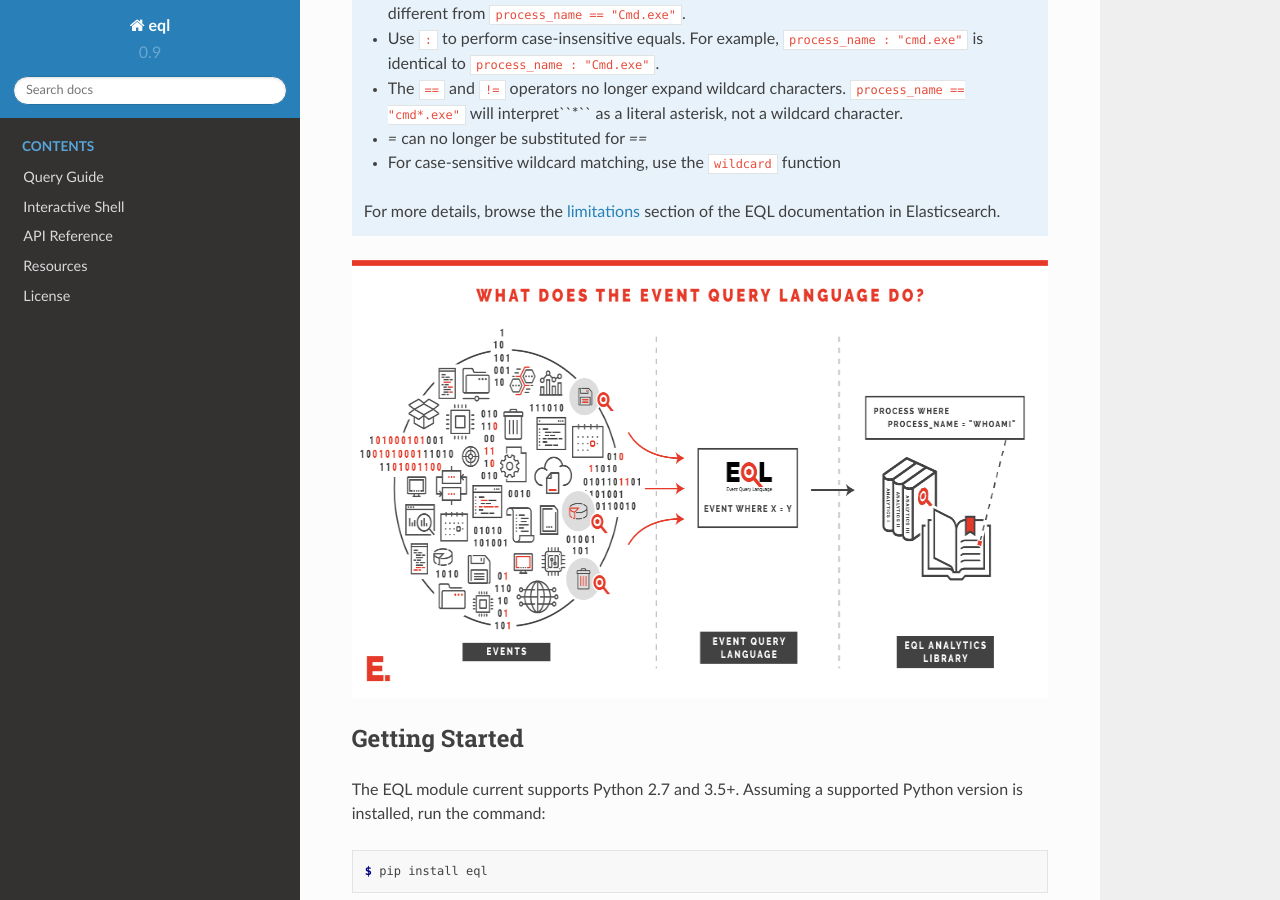
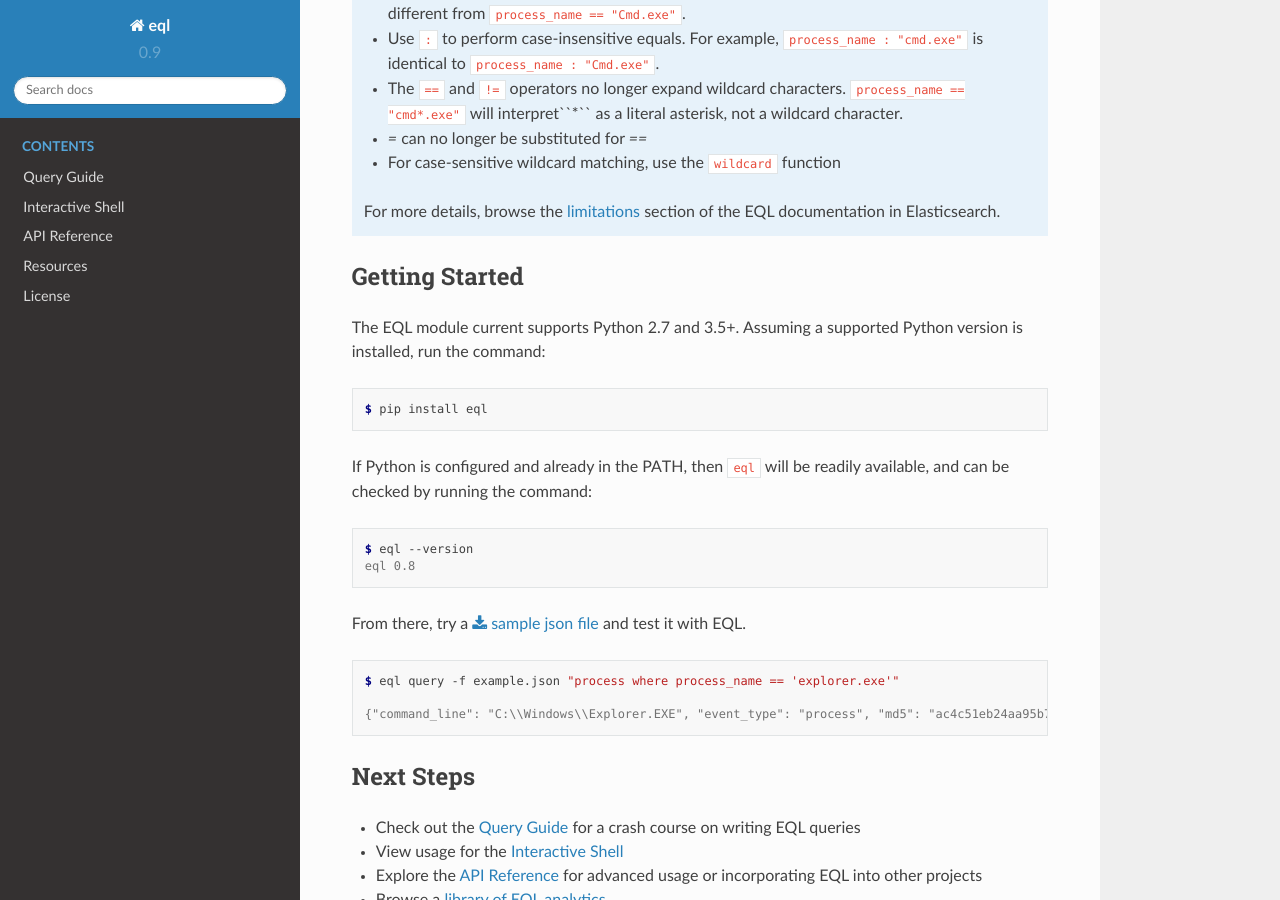
Before and after one commit to endgameinc/eql, a Sphinx documentation site: the page built from docs/index.rst, in a window 1280 px wide and 900 px high, scrolled down 626 px. Built offline with Sphinx 7.4.7 and the Read the Docs theme 2.0.0, drawn with Linux system fonts in a browser that asks for light colours.

Commit message:
Remove EQL banner

```diff
--- a/docs/index.rst
+++ b/docs/index.rst
@@ -22,12 +22,6 @@ EQL also has a preprocessor that can perform parse and translation time evaluati
    - For case-sensitive wildcard matching, use the ``wildcard`` function
 
    For more details, browse the `limitations <https://www.elastic.co/guide/en/elasticsearch/reference/current/eql-syntax.html#eql-syntax-limitations>`_ section of the EQL documentation in Elasticsearch.
-
-
-.. image:: _static/eql-whoami.jpg
-    :alt: what is EQL
-    :scale: 50%
-
 
 Getting Started
 ^^^^^^^^^^^^^^^^
```
